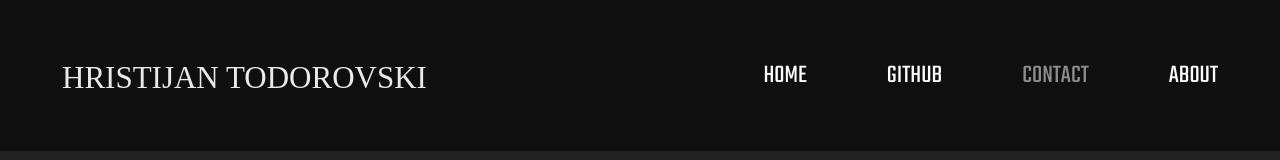
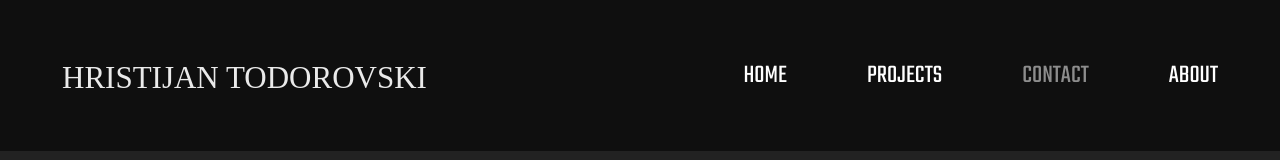
Before and after one commit to Bruce010101/portfolio, a plain HTML site: page pages/contact.html in a window 1280 px wide. Shown: the top 160 px of the page. Drawn offline with nearby package versions, Linux system fonts and the light colour scheme; a web font is replaced by a local one.

```diff
--- a/pages/contact.html
+++ b/pages/contact.html
@@ -37,7 +37,7 @@
                       <a class="nav-link-custom mb-1 mr-lg-80" aria-current="page" href="../index.html">Home</a>
                     </li>
                     <li class="nav-item pr-5">
-                      <a class="nav-link-custom mr-lg-80" href="https://github.com/Bruce010101">github</a>
+                      <a class="nav-link-custom mr-lg-80" href="../pages/projects.html">Projects</a>
                     </li>
                     <li class="nav-item">
                         <a class="nav-link-custom active mr-lg-80" aria-current="page" href="../pages/contact.html">contact</a>
```
